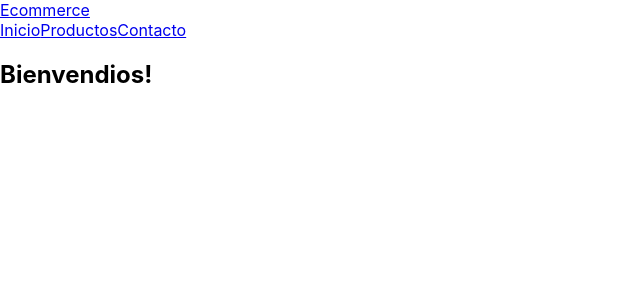
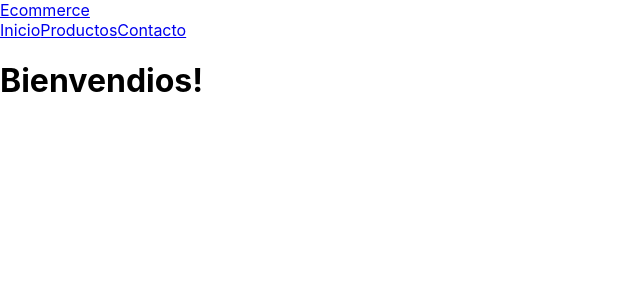
Before and after one commit to catalina-kember/Entregasreact, a React (Create React App) app: page / in a window 1280 px wide. Shown: the top 300 px of the page, without its empty margins (0-640 px from the left). Built offline with nearby package versions, Linux system fonts and the light colour scheme.

Commit message:
pre-entrega1

```diff
--- a/src/App.js
+++ b/src/App.js
@@ -1,10 +1,12 @@
 import './App.css';
+import { ItemListContainer } from './components/ItemListContainer';
 import { NavBar } from './components/NavBar';
 
 function App() {
   return (
     <>
       <NavBar/>
+      <ItemListContainer greeting="Bienvendios!"/>
     </>
   );
 }
--- a/src/components/NavBar.jsx
+++ b/src/components/NavBar.jsx
@@ -14,7 +14,6 @@ export const NavBar = () => (
                 <Nav.Link href="#pricing">Contacto</Nav.Link>
             </Nav>
             <CardWidget />
-            <ItemListContainer greeting="Bienvendios!" />
         </Container>
     </Navbar>
 );
```
